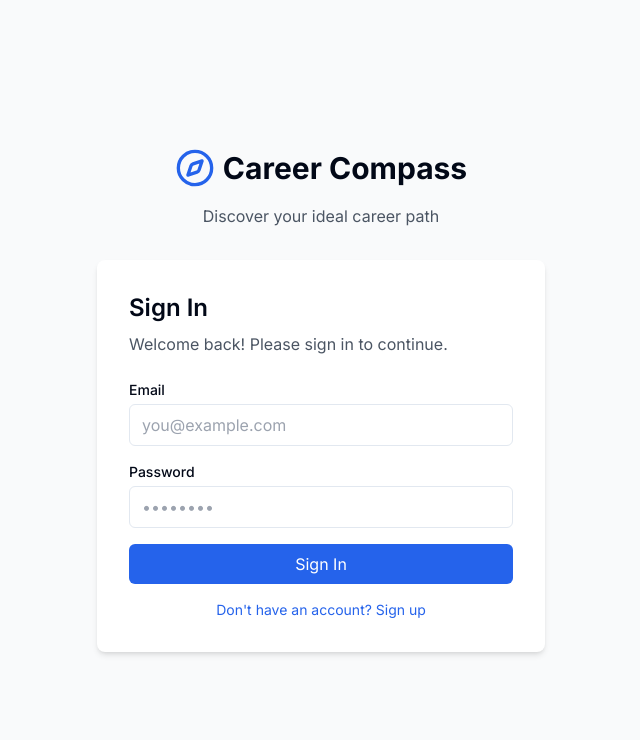
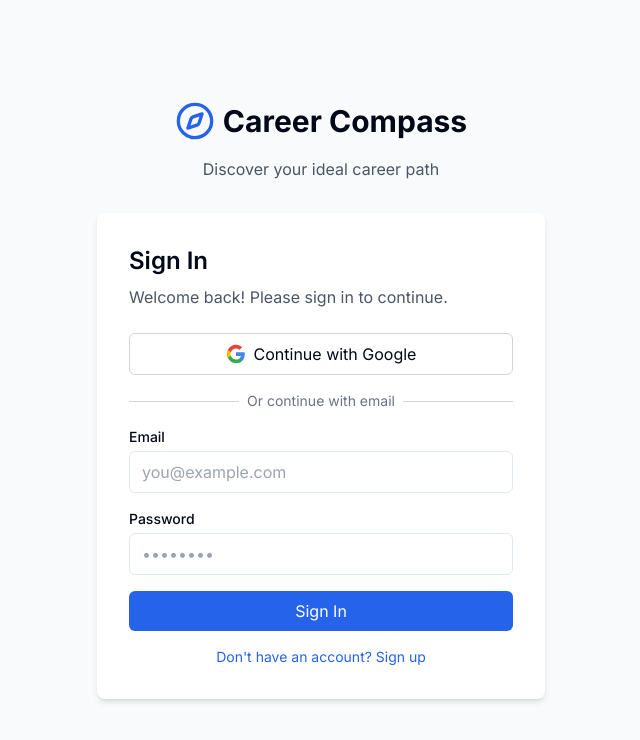
Before and after one commit to yusufalamin001/career-compass, a Next.js app: page /auth in a window 1280 px wide. Shown: the top 740 px of the page, without its empty margins (319-959 px from the left). Built offline with nearby package versions, Linux system fonts and the light colour scheme; no server answers.

Commit message:
Added google authentication functionality with Supabase integration

```diff
--- /dev/null
+++ b/app/auth/callback/route.ts
@@ -0,0 +1,16 @@
+import { createClient } from '@/lib/supabase/server';
+import { NextResponse } from 'next/server';
+
+export async function GET(request: Request) {
+  const requestUrl = new URL(request.url);
+  const code = requestUrl.searchParams.get('code');
+  const origin = requestUrl.origin;
+
+  if (code) {
+    const supabase = await createClient();
+    await supabase.auth.exchangeCodeForSession(code);
+  }
+
+  // Redirect to dashboard after successful authentication
+  return NextResponse.redirect(`${origin}/dashboard`);
+}
--- a/app/auth/page.tsx
+++ b/app/auth/page.tsx
@@ -3,6 +3,7 @@
 import { useState } from 'react';
 import { Compass } from 'lucide-react';
 import Link from 'next/link';
+import { createClient } from '@/lib/supabase/client';
 
 export default function AuthPage() {
   const [isLogin, setIsLogin] = useState(true);
@@ -10,13 +11,59 @@
   const [password, setPassword] = useState('');
   const [fullName, setFullName] = useState('');
   const [loading, setLoading] = useState(false);
+  const [error, setError] = useState('');
+
+  const supabase = createClient();
+
+  const handleGoogleAuth = async () => {
+    setLoading(true);
+    setError('');
+
+    const { error } = await supabase.auth.signInWithOAuth({
+      provider: 'google',
+      options: {
+        redirectTo: `${window.location.origin}/auth/callback`,
+      },
+    });
+
+    if (error) {
+      setError(error.message);
+      setLoading(false);
+    }
+  };
 
   const handleAuth = async (e: React.FormEvent) => {
     e.preventDefault();
     setLoading(true);
-    // Authentication logic will be added when Supabase is configured
-    alert('Authentication requires Supabase configuration');
-    setLoading(false);
+    setError('');
+    try {
+      if (isLogin) {
+        // Sign in
+        const { error } = await supabase.auth.signInWithPassword({
+          email,
+          password,
+        });
+        if (error) throw error;
+        window.location.href = '/dashboard';
+      } else {
+        // Sign up
+        const { error } = await supabase.auth.signUp({
+          email,
+          password,
+          options: {
+            data: {
+              full_name: fullName,
+            },
+          },
+        });
+        if (error) throw error;
+        setError('Check your email for verification link!');
+      }
+    } catch (err: any) {
+      setError(err.message);
+    } finally {
+      setLoading(false);
+    }
   };
 
   return (
@@ -35,6 +82,36 @@
             {isLogin ? 'Welcome back! Please sign in to continue.' : 'Get started with your career journey today.'}
           </p>
 
+          {error && (
+            <div className={`mb-4 p-3 rounded-md text-sm ${error.includes('Check your email') ? 'bg-green-50 text-green-800' : 'bg-red-50 text-red-800'}`}>
+              {error}
+            </div>
+          )}
+
+          {/* Google Sign-In Button */}
+          <button
+            type="button"
+            onClick={handleGoogleAuth}
+            disabled={loading}
+            className="w-full mb-4 py-2 px-4 border border-gray-300 rounded-md flex items-center justify-center gap-2 hover:bg-gray-50 disabled:opacity-50"
+          >
+            <svg className="w-5 h-5" viewBox="0 0 24 24">
+              <path fill="#4285F4" d="M22.56 12.25c0-.78-.07-1.53-.2-2.25H12v4.26h5.92c-.26 1.37-1.04 2.53-2.21 3.31v2.77h3.57c2.08-1.92 3.28-4.74 3.28-8.09z"/>
+              <path fill="#34A853" d="M12 23c2.97 0 5.46-.98 7.28-2.66l-3.57-2.77c-.98.66-2.23 1.06-3.71 1.06-2.86 0-5.29-1.93-6.16-4.53H2.18v2.84C3.99 20.53 7.7 23 12 23z"/>
+              <path fill="#FBBC05" d="M5.84 14.09c-.22-.66-.35-1.36-.35-2.09s.13-1.43.35-2.09V7.07H2.18C1.43 8.55 1 10.22 1 12s.43 3.45 1.18 4.93l2.85-2.22.81-.62z"/>
+              <path fill="#EA4335" d="M12 5.38c1.62 0 3.06.56 4.21 1.64l3.15-3.15C17.45 2.09 14.97 1 12 1 7.7 1 3.99 3.47 2.18 7.07l3.66 2.84c.87-2.6 3.3-4.53 6.16-4.53z"/>
+            </svg>
+            <span>Continue with Google</span>
+          </button>
+
+          <div className="relative mb-4">
+            <div className="absolute inset-0 flex items-center">
+              <div className="w-full border-t border-gray-300"></div>
+            </div>
+            <div className="relative flex justify-center text-sm">
+              <span className="px-2 bg-white text-gray-500">Or continue with email</span>
+            </div>
+          </div>
           <form onSubmit={handleAuth} className="space-y-4">
             {!isLogin && (
               <div>
```
